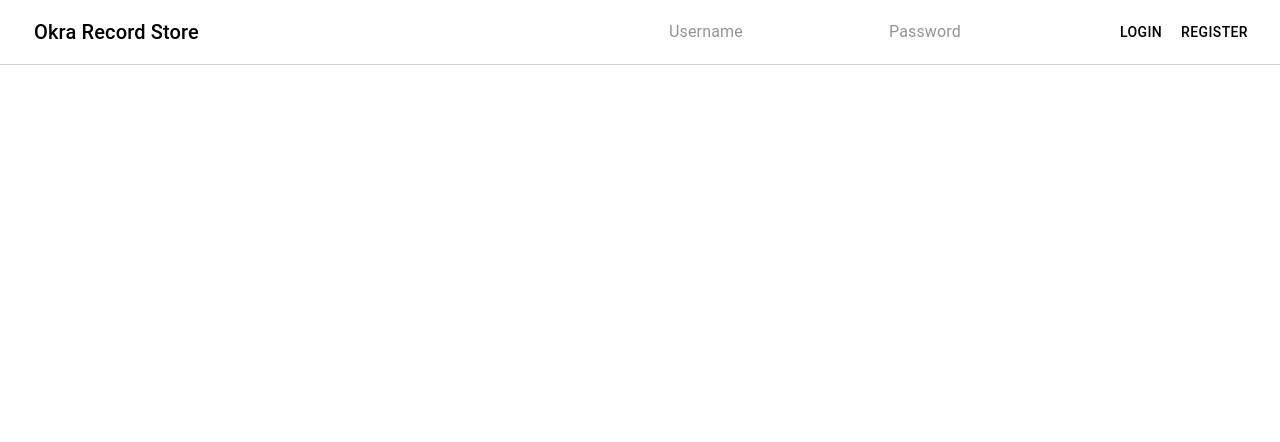
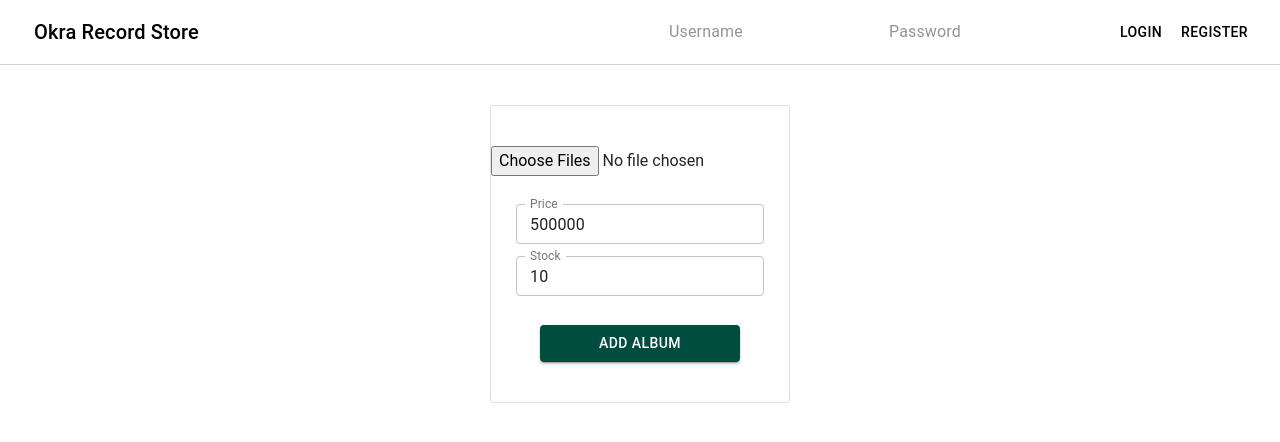
Before and after one commit to ackyl/okra-frontend, a React (Create React App) app: page /add in a window 1280 px wide. Shown: the top 442 px of the page. Built offline with nearby package versions, Linux system fonts and the light colour scheme.

Commit message:
addalbum

```diff
--- /dev/null
+++ b/src/components/AddAlbum.js
@@ -0,0 +1,74 @@
+import React, { Component } from 'react'
+import { connect } from 'react-redux'
+import axios from 'axios'
+import {Redirect} from 'react-router-dom'
+
+import Button from '@material-ui/core/Button';
+import TextField from '@material-ui/core/TextField'
+
+class AddAlbum extends Component {
+
+    onAdd = () => {
+        const formData = new FormData()
+
+        const mu = this.mu.files
+        const price = this.price.value
+        const stock = this.stock.value
+
+        for(let i = 0; i < mu.length; i++){
+            formData.append('mu', mu[i])
+        }
+
+        formData.append('price', price)
+        formData.append('stock', stock)
+
+        console.log(formData)
+
+        axios.post(`http://localhost:2019/album`,formData).then(res=>{
+            console.log(res)
+        })
+    }
+
+    render(){
+        return(
+            <div style={{width:'100%', textAlign: 'center', marginTop: 40, marginBottom: 40}}>
+                <div className='mx-auto card' style={{width: 300, textAlign: 'center'}}>
+                    <div>
+
+                        <input type='file' ref={input => {this.mu = input}} style={{marginTop: 40, marginBottom: 20}} multiple/>
+
+                        <div>
+                        <TextField
+                            label="Price" margin="dense" variant="outlined"
+                            inputRef={input => this.price = input}
+                            defaultValue='500000'
+                        />
+                        </div>
+
+                        <div>
+                        <TextField
+                            label="Stock" margin="dense" variant="outlined"
+                            inputRef={input => this.stock = input}
+                            defaultValue='10'
+                        />
+                        </div>
+
+                        <div>
+                        <Button  variant="contained" onClick={this.onAdd} style={{backgroundColor: '#004d40', width: 200, color: 'white', marginTop: 25, marginBottom: 40}}>
+                            Add Album
+                        </Button>
+                        </div>
+                    </div>
+                </div>
+            </div>
+        )
+    }
+}
+
+const mapState = (state) => {
+    return {
+        user: state.user
+    }
+}
+
+export default connect(mapState)(AddAlbum)
--- a/src/components/AlbumItem.js
+++ b/src/components/AlbumItem.js
@@ -9,18 +9,18 @@ import {Link} from 'react-router-dom'
 
 var styles = {
     card: {
-        width: 200,
-        height: 200,
+        width: 190,
+        height: 190,
         marginLeft: 20,
         marginTop: 25
     },
     media: {
-        height: 200,
-        width: 200
+        height: 190,
+        width: 190
     },
     center: {
         textAlign: 'center',
-        width: 200,
+        width: 190,
         marginLeft: 20
     }
 }
@@ -78,7 +78,7 @@ class AlbumItem extends Component {
                         style={{position: 'relative', textAlign: 'center'}}
                     >
 
-                        <img src={picture} style={{width: 200, height: 200, opacity: 0.5}}/>
+                        <img src={picture} style={{width: 190, height: 190, opacity: 0.5}}/>
                         <div style={{position: 'absolute', top:'50%', left: '50%', transform: 'translate(-50%, -50%)', color: 'white', fontWeight: 'bolder', fontSize: 12}}>OUT OF STOCK</div>
                     </CardActionArea>
                     </Link>
--- a/src/components/App.js
+++ b/src/components/App.js
@@ -12,6 +12,7 @@ import ProfilePage from './ProfilePage'
 import CartPage from './CartPage'
 import TransPage from './TransPage'
 import TransDetail from './TransDetail'
+import AddAlbum from './AddAlbum'
 
 const cookie = new cookies()
 
@@ -38,6 +39,7 @@ class App extends Component {
                 <Route path='/cart' component={CartPage}/>
                 <Route path='/trans' component={TransPage}/>
                 <Route path='/detail' component={TransDetail}/>
+                <Route path='/add' component={AddAlbum}/>
             </BrowserRouter>
         )
     }
--- a/src/components/Header.js
+++ b/src/components/Header.js
@@ -114,7 +114,7 @@ class Header extends Component {
                 </Link>
               </Typography>
 
-              <Link to='/' style={{color: '#000000'}}><Button color="inherit">Add A Record</Button></Link>
+              <Link to='/add' style={{color: '#000000'}}><Button color="inherit">Add Album</Button></Link>
               <Link to='/' style={{color: '#000000'}}><Button color="inherit">Verify</Button></Link>
               <Link to='/' style={{color: '#000000'}}><Button color="inherit">User Transactions</Button></Link>
               <Button color="inherit" onClick={this.onClickLogout} style={{color: '#000000'}}>Logout</Button>
--- a/src/components/Home.js
+++ b/src/components/Home.js
@@ -123,7 +123,7 @@ class Home extends Component {
 
                 </div>
 
-                <div className="row col-10">
+                <div className="row col" style={{marginBottom: 40}}>
                     {this.renderList()}
                 </div>
 
```
